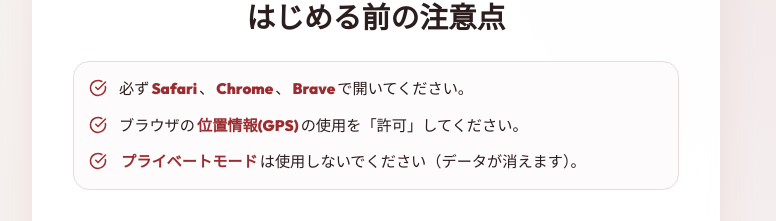
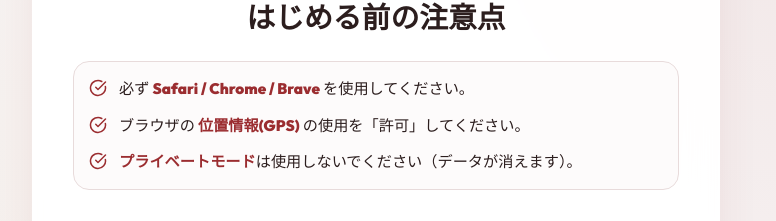
Before and after one commit to J105588/nazuna-stamp, a React (Vite) app: page / in a window 1280 px wide. Shown: the part 261-482 px from the top of the page, without its empty margins (264-1040 px from the left). Built offline with nearby package versions, Linux system fonts and the light colour scheme.

Commit message:
feat: implement EntryGuard component and define global application styles

```diff
--- a/src/components/EntryGuard.jsx
+++ b/src/components/EntryGuard.jsx
@@ -102,15 +102,15 @@ const EntryGuard = ({ onAgreed }) => {
           <ul className="caution-list">
             <li>
               <CheckCircle size={18} className="list-icon" />
-              必ず <strong>Safari</strong>、<strong>Chrome</strong>、<strong>Brave</strong> で開いてください。
+              <span>必ず <strong>Safari / Chrome / Brave</strong> を使用してください。</span>
             </li>
             <li>
               <CheckCircle size={18} className="list-icon" />
-              ブラウザの <strong>位置情報(GPS)</strong> の使用を「許可」してください。
+              <span>ブラウザの <strong>位置情報(GPS)</strong> の使用を「許可」してください。</span>
             </li>
             <li>
               <CheckCircle size={18} className="list-icon" />
-              <strong>プライベートモード</strong>は使用しないでください（データが消えます）。
+              <span><strong>プライベートモード</strong>は使用しないでください（データが消えます）。</span>
             </li>
           </ul>
 
--- a/src/index.css
+++ b/src/index.css
@@ -130,7 +130,6 @@ body {
 .caution-list li strong {
   color: var(--primary-color);
   font-weight: 800;
-  margin: 0 2px;
 }
 
 .caution-list li:last-child {
```
